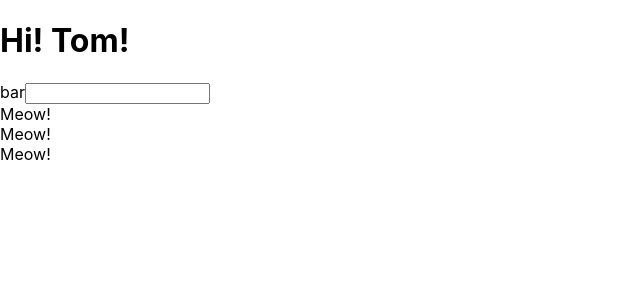
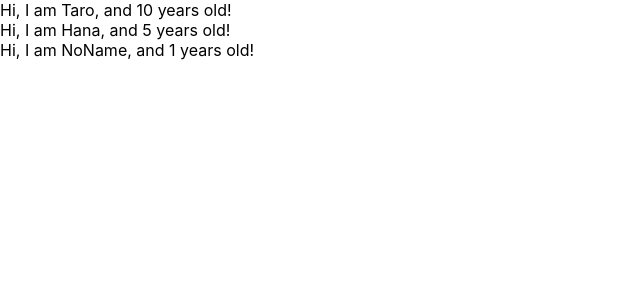
Before and after one commit to sorahiro08/react_redux_crud_app, a React (Create React App) app: page / in a window 1280 px wide. Shown: the top 300 px of the page, without its empty margins (0-640 px from the left). Built offline with nearby package versions, Linux system fonts and the light colour scheme.

Commit message:
learn props of component

```diff
--- a/src/App.js
+++ b/src/App.js
@@ -1,21 +1,29 @@
 
 function App() {
-  const greeting = "Hi! Tom!";
-  const dom = <h1 className="foo">{greeting}</h1>;
+  const profiles = [
+    {name: "Taro", age: 10},
+    {name: "Hana", age: 5},
+    {name: "NoName"},
+  ]
   return (
     <>
-      {dom}
-      <label htmlFor="bar">bar</label>
-      <input type="text" onChange={ () => {console.log("I am Changed!")} } />
-      <Cat />
-      <Cat />
-      <Cat />
+      {
+        profiles.map((pf, i) => {
+          return (
+            <User key={i} name={pf.name} age={pf.age} />
+          );
+        })
+      }
     </>
   );
 }
 
-const Cat = () => {
-  return <div>Meow!</div>;
+const User = (props) => {
+  return <div>Hi, I am {props.name}, and {props.age} years old!</div>;
 };
 
+User.defaultProps = {
+  age: 1,
+}
+
 export default App;
```
